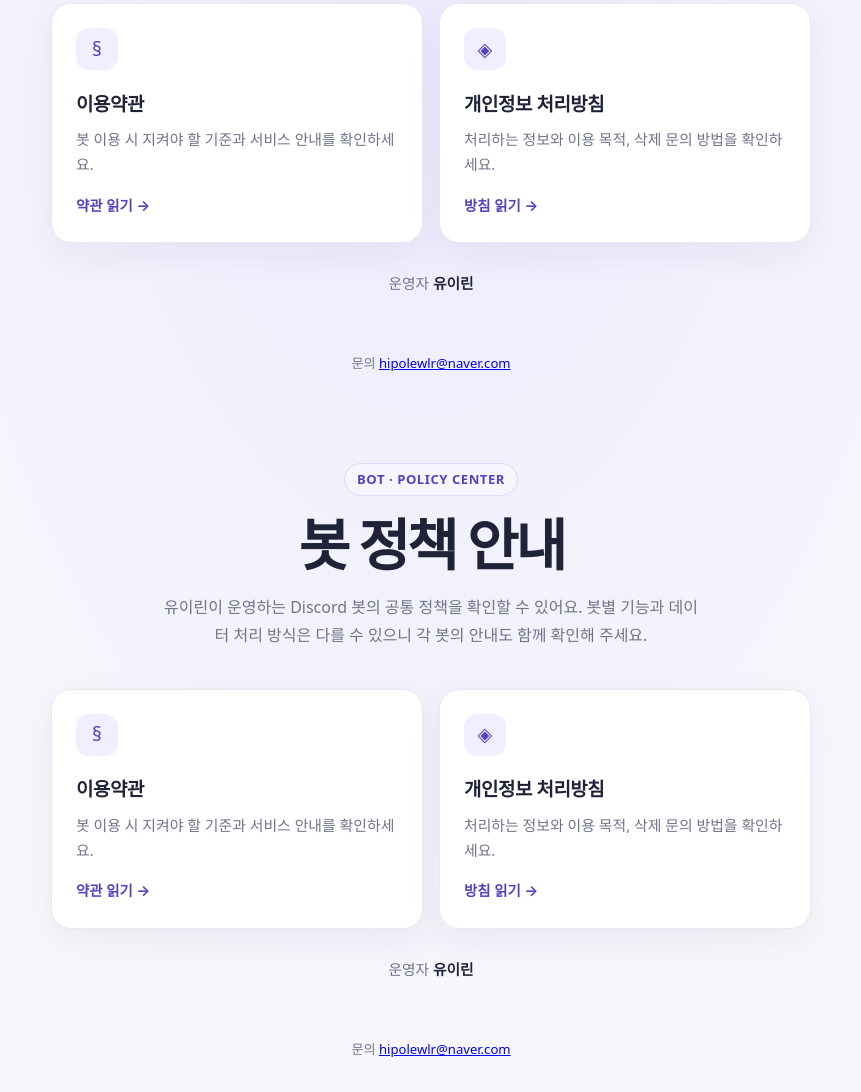
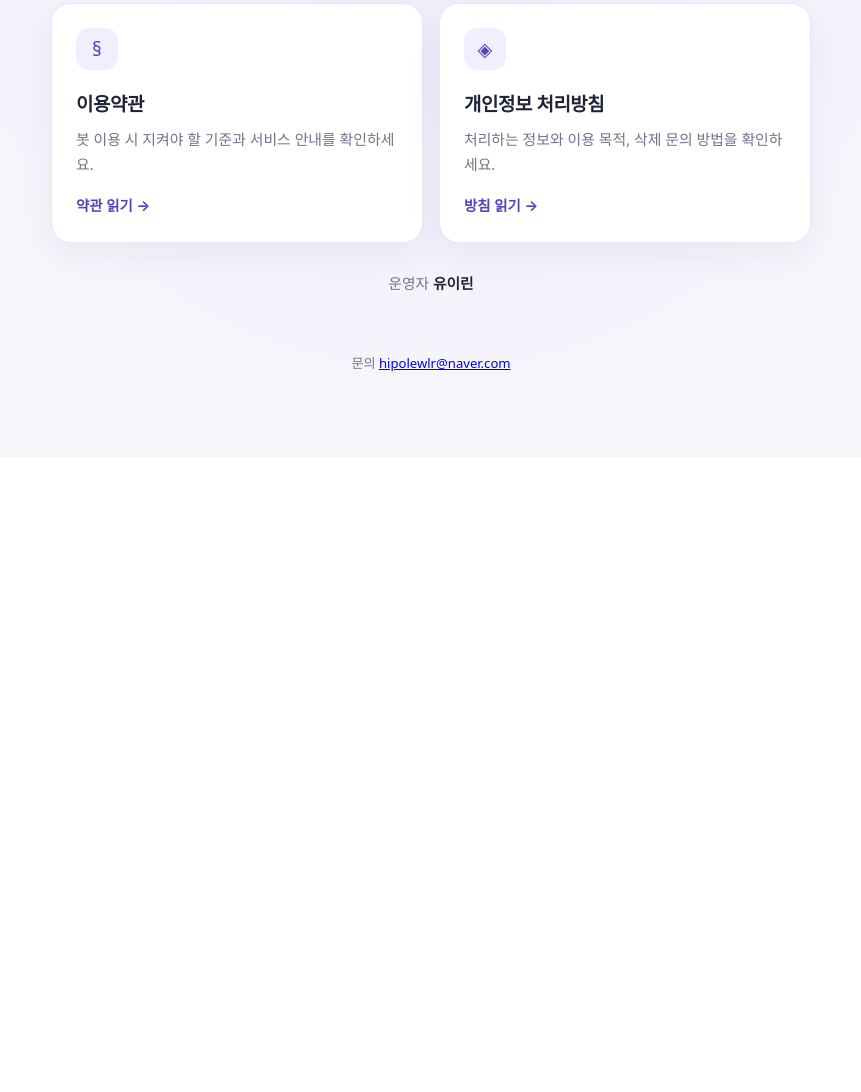
Before and after one commit to hA2Rin/irinibot, a website: page site/index.html in a window 1280 px wide. Shown: the part 343-1435 px from the top of the page, without its empty margins (209-1070 px from the left). After the commit the page ends 800 px from the top, so only its background shows below. Drawn offline with Linux system fonts and the light colour scheme.

Commit message:
Remove duplicate policy home content

```diff
--- a/site/index.html
+++ b/site/index.html
@@ -45,52 +45,3 @@
     <footer>문의 <a href="mailto:hipolewlr@naver.com">hipolewlr@naver.com</a></footer>
   </main>
 </body>
-</html>
-<!doctype html>
-<html lang="ko">
-<head>
-  <meta charset="utf-8">
-  <meta name="viewport" content="width=device-width, initial-scale=1">
-  <meta name="theme-color" content="#f7f7fb">
-  <meta name="description" content="유이린이 운영하는 Discord 봇의 공통 이용약관과 개인정보 처리방침입니다.">
-  <title>봇 정책 안내</title>
-  <style>
-    :root { color-scheme: light; --ink: #202238; --muted: #70748a; --accent: #6558d3; --accent-dark: #5144bd; --line: #e9e8f1; --surface: #fff; }
-    * { box-sizing: border-box; }
-    body { min-height: 100vh; margin: 0; padding: 2rem 1.25rem; color: var(--ink); background: radial-gradient(ellipse at 50% 0, #eae8ff 0, #f7f7fb 42rem); font: 1rem/1.7 system-ui, -apple-system, BlinkMacSystemFont, "Segoe UI", sans-serif; }
-    main { width: min(100%, 760px); margin: 0 auto; }
-    .hero { padding: clamp(2.5rem, 9vw, 5.5rem) 0 2.5rem; text-align: center; }
-    .eyebrow { display: inline-block; margin: 0 0 1rem; padding: .3rem .75rem; border: 1px solid #dcd8ff; border-radius: 999px; color: var(--accent-dark); background: #f7f6ff; font-size: .82rem; font-weight: 700; letter-spacing: .04em; }
-    h1 { margin: 0; font-size: clamp(2.25rem, 7vw, 3.5rem); letter-spacing: -.055em; line-height: 1.15; }
-    .intro { max-width: 540px; margin: 1.1rem auto 0; color: var(--muted); }
-    .policies { display: grid; grid-template-columns: repeat(2, minmax(0, 1fr)); gap: 1rem; }
-    .card { display: flex; min-height: 190px; flex-direction: column; align-items: flex-start; padding: 1.5rem; border: 1px solid var(--line); border-radius: 20px; color: inherit; background: var(--surface); box-shadow: 0 12px 34px rgb(36 32 82 / 6%); text-decoration: none; transition: transform .18s ease, border-color .18s ease, box-shadow .18s ease; }
-    .card:hover, .card:focus-visible { transform: translateY(-3px); border-color: #c8c1ff; box-shadow: 0 18px 40px rgb(36 32 82 / 11%); }
-    .icon { display: grid; width: 42px; height: 42px; margin-bottom: 1.1rem; place-items: center; border-radius: 13px; color: var(--accent-dark); background: #f0eeff; font-size: 1.2rem; }
-    .card h2 { margin: 0; font-size: 1.18rem; letter-spacing: -.02em; }
-    .card p { margin: .45rem 0 1rem; color: var(--muted); font-size: .93rem; }
-    .card .arrow { margin-top: auto; color: var(--accent-dark); font-size: .9rem; font-weight: 700; }
-    .operator, footer { color: var(--muted); text-align: center; }
-    .operator { margin: 1.75rem 0 0; font-size: .92rem; }
-    .operator strong { color: var(--ink); }
-    footer { margin-top: 3.5rem; font-size: .82rem; }
-    @media (max-width: 560px) { body { padding-inline: 1rem; } .hero { padding-top: 3.25rem; } .policies { grid-template-columns: 1fr; } .card { min-height: 170px; } }
-    @media (prefers-reduced-motion: reduce) { *, *::before, *::after { scroll-behavior: auto !important; transition-duration: .01ms !important; } }
-  </style>
-</head>
-<body>
-  <main>
-    <header class="hero">
-      <p class="eyebrow">BOT · POLICY CENTER</p>
-      <h1>봇 정책 안내</h1>
-      <p class="intro">유이린이 운영하는 Discord 봇의 공통 정책을 확인할 수 있어요. 봇별 기능과 데이터 처리 방식은 다를 수 있으니 각 봇의 안내도 함께 확인해 주세요.</p>
-    </header>
-    <nav class="policies" aria-label="정책 문서">
-      <a class="card" href="./all-bot-terms-of-service/"><span class="icon" aria-hidden="true">§</span><h2>이용약관</h2><p>봇 이용 시 지켜야 할 기준과 서비스 안내를 확인하세요.</p><span class="arrow">약관 읽기 <span aria-hidden="true">→</span></span></a>
-      <a class="card" href="./all-bot-privacy-policy/"><span class="icon" aria-hidden="true">◈</span><h2>개인정보 처리방침</h2><p>처리하는 정보와 이용 목적, 삭제 문의 방법을 확인하세요.</p><span class="arrow">방침 읽기 <span aria-hidden="true">→</span></span></a>
-    </nav>
-    <p class="operator">운영자 <strong>유이린</strong></p>
-    <footer>문의 <a href="mailto:hipolewlr@naver.com">hipolewlr@naver.com</a></footer>
-  </main>
-</body>
-</html>
```
